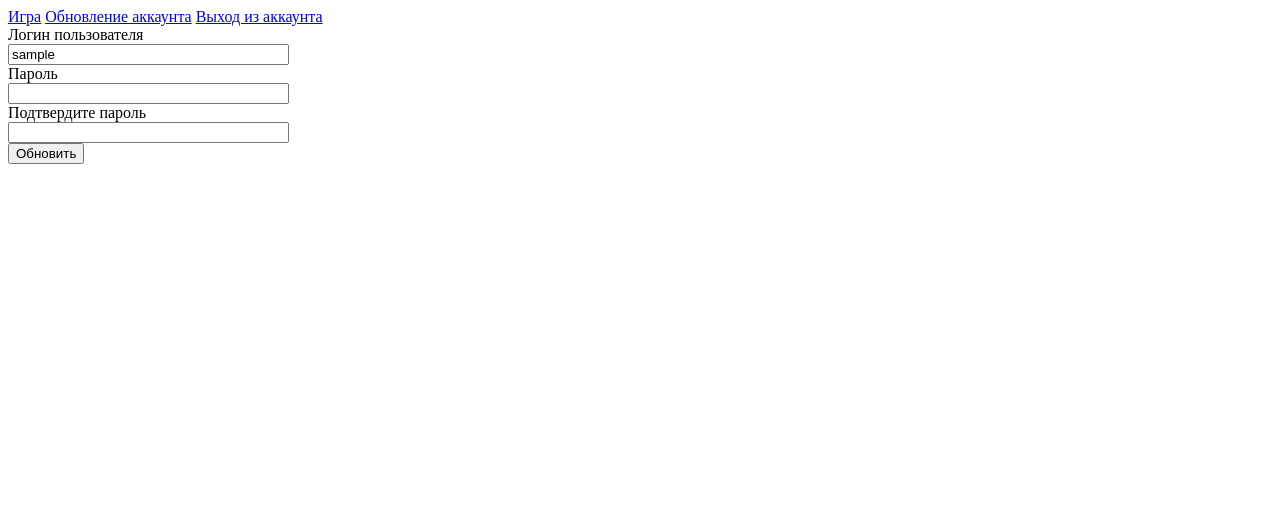
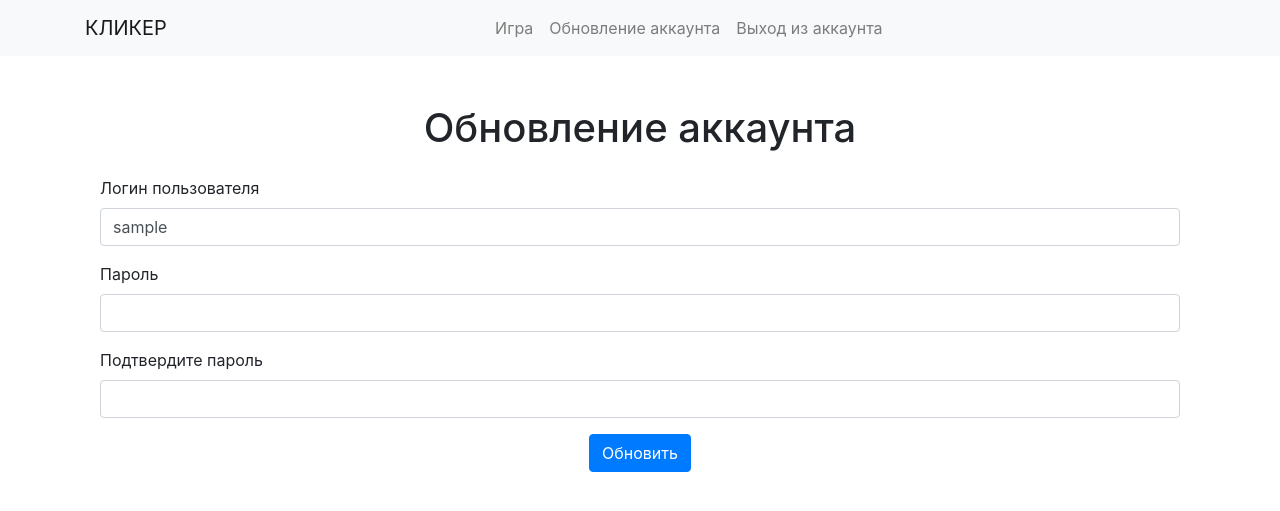
Before and after one commit to MilaDi2023/LessonVD09-Hosting, a Flask app: page /update_account in a window 1280 px wide. Shown: the top 511 px of the page. Run offline with Flask 3, Linux system fonts and the light colour scheme; the visitor is signed in with stand-in values (Sample User, id 1); some libraries are stand-ins or nearby versions.

Commit message:
Code added

```diff
--- a/app/forms.py
+++ b/app/forms.py
@@ -22,9 +22,9 @@ class RegistrationForm(FlaskForm):
 # Создание класса LoginForm
 class LoginForm(FlaskForm):
     username = StringField('Логин пользователя', validators=[DataRequired()])
-    password = PasswordField('Password', validators=[DataRequired()])
+    password = PasswordField('Пароль', validators=[DataRequired()])
     remember = BooleanField('Запомнить меня')
-    submit = SubmitField('Войти с логином')
+    submit = SubmitField('Войти')
 
 # Создание класса UpdateAccountForm
 class UpdateAccountForm(FlaskForm):
--- a/app/templates/base.html
+++ b/app/templates/base.html
@@ -2,34 +2,58 @@
 <html lang="en">
 <head>
     <meta charset="UTF-8">
-    <title>Title</title>
+    <meta name="viewport" content="width=device-width, initial-scale=1.0">
+    <title>{% block title %}Игра КЛИКЕР{% endblock %}</title>
+    <link rel="stylesheet" href="https://stackpath.bootstrapcdn.com/bootstrap/4.5.2/css/bootstrap.min.css">
 </head>
 <body>
 
-<nav>
-    <a href="{{ url_for('index') }}">Игра</a>
+    <nav class="navbar navbar-expand-lg navbar-light bg-light">
+        <div class="container d-flex justify-content-center">
+            <a class="navbar-brand" href="{{ url_for('index') }}">КЛИКЕР</a>
+            <div class="collapse navbar-collapse w-100">
+                <ul class="navbar-nav mx-auto">
+                    <li class="nav-item">
+                        <a class="nav-link" href="{{ url_for('index') }}">Игра</a>
+                    </li>
                     {% if current_user.is_authenticated %}
-        <a href="{{ url_for('update_account') }}">Обновление аккаунта</a>
-        <a href="{{ url_for('logout') }}">Выход из аккаунта</a>
+                        <li class="nav-item">
+                            <a class="nav-link" href="{{ url_for('update_account') }}">Обновление аккаунта</a>
+                        </li>
+                        <li class="nav-item">
+                            <a class="nav-link" href="{{ url_for('logout') }}">Выход из аккаунта</a>
+                        </li>
                     {% else %}
-        <a href="{{ url_for('login') }}">Вход в аккаунт</a>
-        <a href="{{ url_for('register') }}">Регистрация</a>
+                        <li class="nav-item">
+                            <a class="nav-link" href="{{ url_for('login') }}">Вход в аккаунт</a>
+                        </li>
+                        <li class="nav-item">
+                            <a class="nav-link" href="{{ url_for('register') }}">Регистрация</a>
+                        </li>
                     {% endif %}
+                </ul>
+            </div>
+        </div>
     </nav>
 
-<div>
+    <div class="container mt-4">
         {% with messages = get_flashed_messages(with_categories=true) %}
             {% if messages %}
                 {% for category, message in messages %}
-                 <div>{{ message }}</div>
+                    <div class="alert alert-{{ category }} alert-dismissible fade show" role="alert">
+                        {{ message }}
+                        <button type="button" class="btn-close" data-bs-dismiss="alert" aria-label="Close"></button>
+                    </div>
                 {% endfor %}
             {% endif %}
         {% endwith %}
 
         {% block content %}
-
         {% endblock %}
     </div>
 
+    <script src="https://code.jquery.com/jquery-3.5.1.min.js"></script>
+    <script src="https://cdn.jsdelivr.net/npm/@popperjs/core@2.9.2/dist/umd/popper.min.js"></script>
+    <script src="https://stackpath.bootstrapcdn.com/bootstrap/4.5.2/js/bootstrap.min.js"></script>
 </body>
 </html>
--- a/app/templates/update_account.html
+++ b/app/templates/update_account.html
@@ -1,26 +1,29 @@
 {% extends "base.html" %}
 
 {% block title %}
-    <h1>Обновление аккаунта</h1>
+    Обновление аккаунта
 {% endblock %}
 
 {% block content %}
-    <form method="POST" action="{{ url_for('update_account') }}">
+    <div class="container mt-5">
+        <h1 class="text-center">Обновление аккаунта</h1>
+        <form method="POST" action="{{ url_for('update_account') }}" class="mt-4">
             {{ form.hidden_tag() }}
-        <div>
-            {{ form.username.label }}<br>
-            {{ form.username(size=32) }}
+            <div class="form-group">
+                {{ form.username.label(class="form-label") }}
+                {{ form.username(class="form-control", size=32) }}
             </div>
-        <div>
-            {{ form.password.label }}<br>
-            {{ form.password(size=32) }}
+            <div class="form-group">
+                {{ form.password.label(class="form-label") }}
+                {{ form.password(class="form-control", size=32) }}
             </div>
-        <div>
-            {{ form.confirm_password.label }}<br>
-            {{ form.confirm_password(size=32) }}
+            <div class="form-group">
+                {{ form.confirm_password.label(class="form-label") }}
+                {{ form.confirm_password(class="form-control", size=32) }}
             </div>
-        <div>
-            {{ form.submit() }}
+            <div class="form-group text-center">
+                {{ form.submit(class="btn btn-primary") }}
             </div>
         </form>
+    </div>
 {% endblock %}
```
Also changed, not shown: app/templates/index.html (+6 -3 lines), app/templates/login.html (+18 -15 lines), app/templates/register.html (+16 -13 lines). Lines whose indentation alone changed are shown as unchanged.
